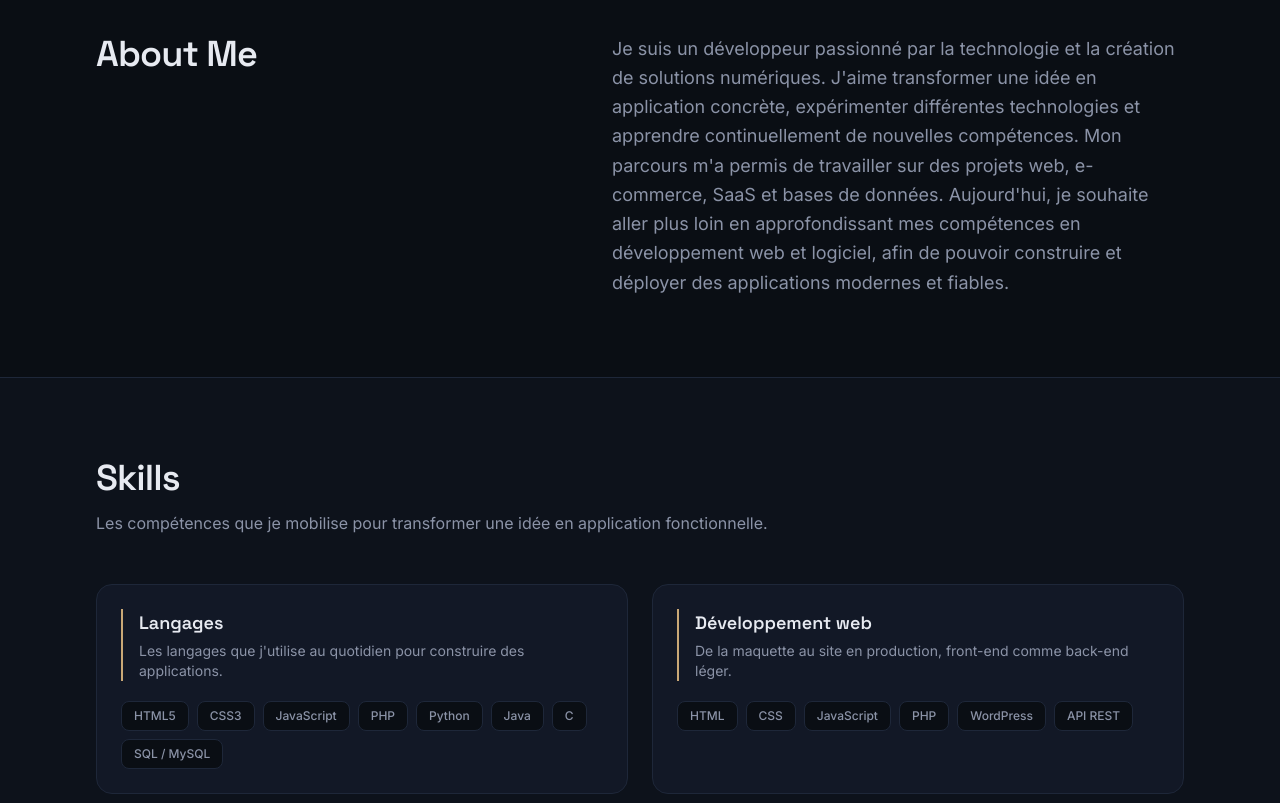
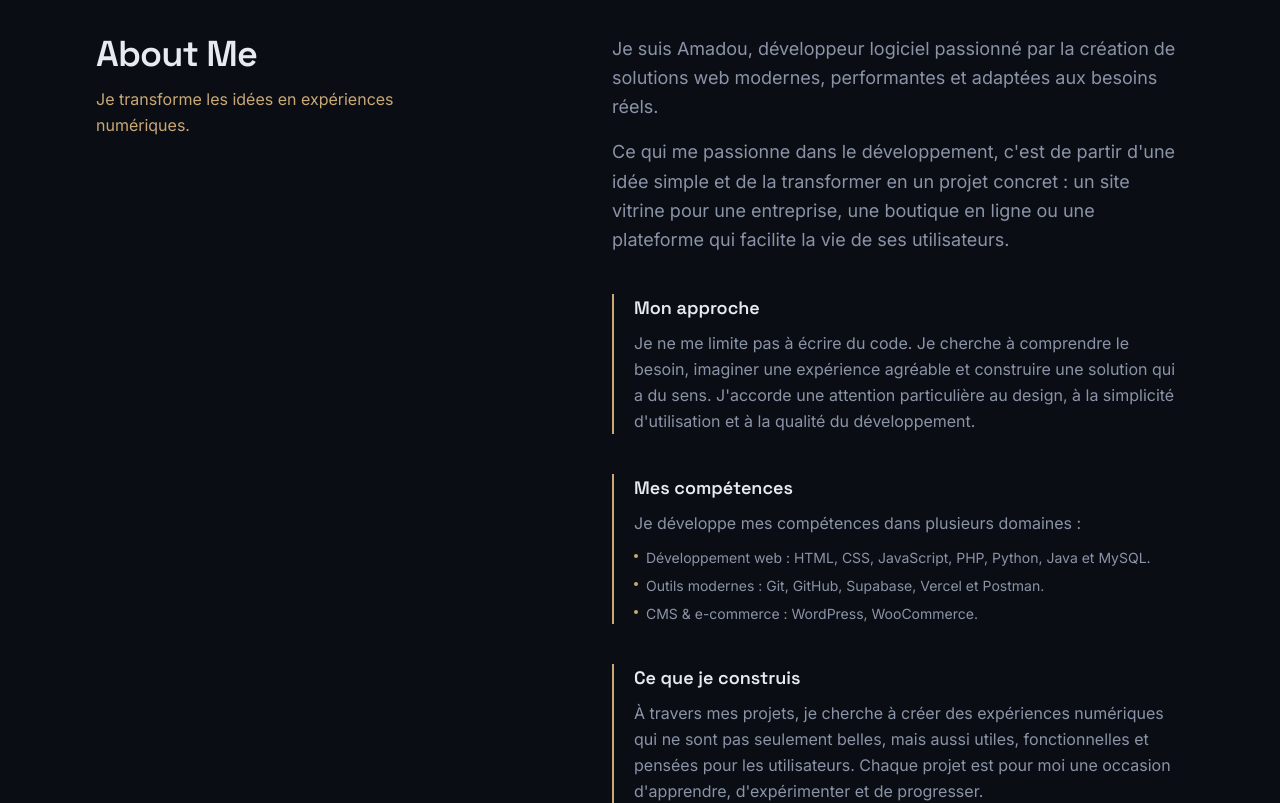
Before and after one commit to poli-jpg/poli-dev-portfolio, a Next.js app: page / in a window 1280 px wide. Shown: the part 820-1623 px from the top of the page. Built offline with nearby package versions, Linux system fonts and the light colour scheme.

Commit message:
Nouveau texte About Me

```diff
--- a/src/data/profile.ts
+++ b/src/data/profile.ts
@@ -4,8 +4,35 @@ export const profile = {
   name: "Poli Dev",
   role: "Software Developer",
   tagline: "I build digital solutions, web applications and scalable systems.",
-  about:
-    "Je suis un développeur passionné par la technologie et la création de solutions numériques. J'aime transformer une idée en application concrète, expérimenter différentes technologies et apprendre continuellement de nouvelles compétences. Mon parcours m'a permis de travailler sur des projets web, e-commerce, SaaS et bases de données. Aujourd'hui, je souhaite aller plus loin en approfondissant mes compétences en développement web et logiciel, afin de pouvoir construire et déployer des applications modernes et fiables.",
+  // Structured "About Me" content — rendered by src/sections/About.tsx.
+  // "Amadou" is the real first name, used only here as a personal introduction;
+  // "Poli Dev" stays the display name everywhere else on the site (navbar, hero, footer...).
+  about: {
+    lead: "Je transforme les idées en expériences numériques.",
+    intro:
+      "Je suis Amadou, développeur logiciel passionné par la création de solutions web modernes, performantes et adaptées aux besoins réels.",
+    paragraph:
+      "Ce qui me passionne dans le développement, c'est de partir d'une idée simple et de la transformer en un projet concret : un site vitrine pour une entreprise, une boutique en ligne ou une plateforme qui facilite la vie de ses utilisateurs.",
+    approach: {
+      title: "Mon approche",
+      text: "Je ne me limite pas à écrire du code. Je cherche à comprendre le besoin, imaginer une expérience agréable et construire une solution qui a du sens. J'accorde une attention particulière au design, à la simplicité d'utilisation et à la qualité du développement.",
+    },
+    skills: {
+      title: "Mes compétences",
+      intro: "Je développe mes compétences dans plusieurs domaines :",
+      items: [
+        "Développement web : HTML, CSS, JavaScript, PHP, Python, Java et MySQL.",
+        "Outils modernes : Git, GitHub, Supabase, Vercel et Postman.",
+        "CMS & e-commerce : WordPress, WooCommerce.",
+      ],
+    },
+    build: {
+      title: "Ce que je construis",
+      text: "À travers mes projets, je cherche à créer des expériences numériques qui ne sont pas seulement belles, mais aussi utiles, fonctionnelles et pensées pour les utilisateurs. Chaque projet est pour moi une occasion d'apprendre, d'expérimenter et de progresser.",
+    },
+    ambition:
+      "Je suis encore en apprentissage, mais je construis déjà mon avenir à travers chaque ligne de code.",
+  },
   contact: {
     email: "developpeur01@icloud.com",
     phone: "+221 78 465 32 51",
--- a/src/sections/About.tsx
+++ b/src/sections/About.tsx
@@ -1,15 +1,60 @@
-import { SectionHeading } from "@/components/SectionHeading";
 import { profile } from "@/data/profile";
 
 export function About() {
+  const { about } = profile;
+
   return (
     <section id="about" className="border-b border-paper-border bg-paper dark:border-base-border dark:bg-base">
       <div className="mx-auto max-w-6xl px-5 py-20 sm:px-8">
         <div className="grid gap-12 lg:grid-cols-[0.9fr_1.1fr] lg:items-start">
-          <SectionHeading title="About Me" align="left" />
-          <p className="max-w-2xl text-lg leading-relaxed text-night-muted dark:text-ink-muted">
-            {profile.about}
-          </p>
+          <div>
+            <h2 className="font-display text-3xl font-semibold tracking-tight text-night dark:text-ink sm:text-4xl">
+              About Me
+            </h2>
+            <p className="mt-3 max-w-sm text-base leading-relaxed text-signal">{about.lead}</p>
+          </div>
+
+          <div className="max-w-2xl space-y-10">
+            <div className="space-y-4">
+              <p className="text-lg leading-relaxed text-night-muted dark:text-ink-muted">{about.intro}</p>
+              <p className="text-lg leading-relaxed text-night-muted dark:text-ink-muted">{about.paragraph}</p>
+            </div>
+
+            <div className="border-l-2 border-signal pl-5">
+              <h3 className="font-display text-lg font-semibold text-night dark:text-ink">
+                {about.approach.title}
+              </h3>
+              <p className="mt-2 text-base leading-relaxed text-night-muted dark:text-ink-muted">
+                {about.approach.text}
+              </p>
+            </div>
+
+            <div className="border-l-2 border-signal pl-5">
+              <h3 className="font-display text-lg font-semibold text-night dark:text-ink">
+                {about.skills.title}
+              </h3>
+              <p className="mt-2 text-base leading-relaxed text-night-muted dark:text-ink-muted">
+                {about.skills.intro}
+              </p>
+              <ul className="mt-3 space-y-2">
+                {about.skills.items.map((item) => (
+                  <li key={item} className="flex items-start gap-2 text-sm text-night-muted dark:text-ink-muted">
+                    <span className="mt-1.5 h-1 w-1 shrink-0 rounded-full bg-signal" />
+                    {item}
+                  </li>
+                ))}
+              </ul>
+            </div>
+
+            <div className="border-l-2 border-signal pl-5">
+              <h3 className="font-display text-lg font-semibold text-night dark:text-ink">{about.build.title}</h3>
+              <p className="mt-2 text-base leading-relaxed text-night-muted dark:text-ink-muted">
+                {about.build.text}
+              </p>
+            </div>
+
+            <p className="font-display text-xl font-medium text-night dark:text-ink">{about.ambition}</p>
+          </div>
         </div>
       </div>
     </section>
```
